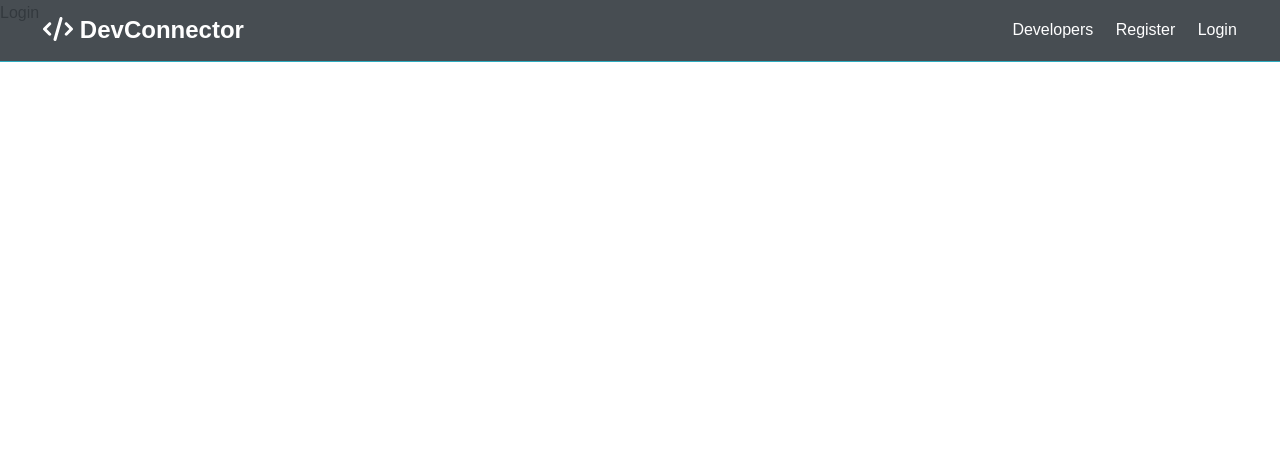
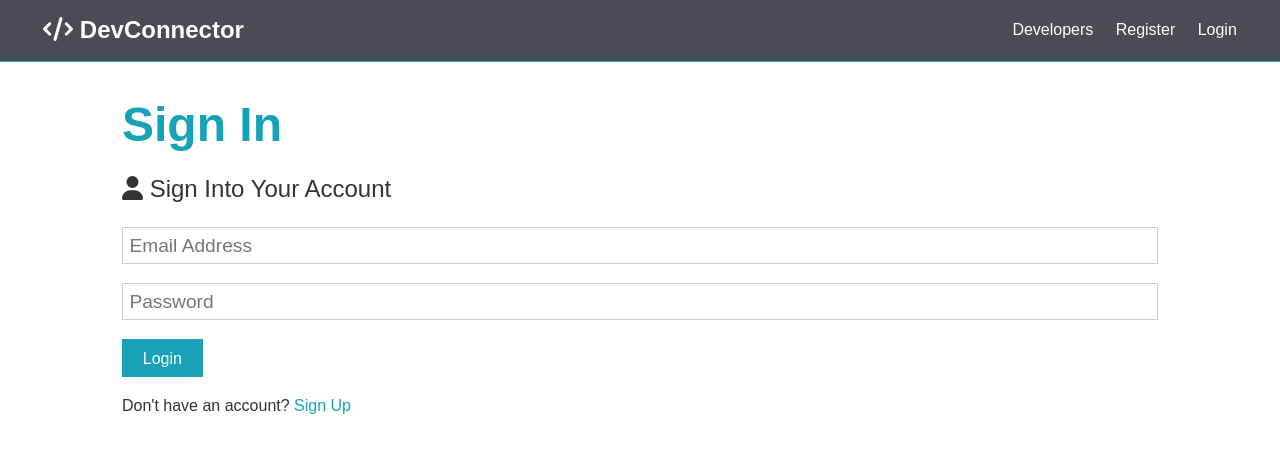
Before and after one commit to jsilver88/devconnector2023, a React (Create React App) app in the folder client/: page /login in a window 1280 px wide. Shown: the top 452 px of the page. Built offline with nearby package versions, Linux system fonts and the light colour scheme.

Commit message:
added the register and login page forms using state

```diff
--- a/client/src/components/auth/Login.js
+++ b/client/src/components/auth/Login.js
@@ -1,4 +1,60 @@
+import { useState } from "react";
+import { FontAwesomeIcon } from "@fortawesome/react-fontawesome";
+import { faUser } from "@fortawesome/free-solid-svg-icons";
+import { Link } from "react-router-dom";
+
 const Login = () => {
-  return <div>Login</div>;
+  const [formData, setFormData] = useState({
+    email: "",
+    password: "",
+  });
+
+  const { email, password } = formData;
+
+  const onChange = (e) =>
+    setFormData({ ...formData, [e.target.name]: e.target.value });
+
+  const onSubmit = (e) => {
+    e.preventDefault();
+
+    console.log("Success");
+  };
+
+  return (
+    <>
+      <section className="container">
+        <h1 className="large text-primary">Sign In</h1>
+        <p className="lead">
+          <FontAwesomeIcon icon={faUser} /> Sign Into Your Account
+        </p>
+        <form className="form" onSubmit={(e) => onSubmit(e)}>
+          <div className="form-group">
+            <input
+              type="email"
+              placeholder="Email Address"
+              name="email"
+              value={email}
+              onChange={(e) => onChange(e)}
+              required
+            />
+          </div>
+          <div className="form-group">
+            <input
+              type="password"
+              placeholder="Password"
+              name="password"
+              value={password}
+              onChange={(e) => onChange(e)}
+              minLength="6"
+            />
+          </div>
+          <input type="submit" className="btn btn-primary" value="Login" />
+        </form>
+        <p className="my-1">
+          Don't have an account? <Link to="/register">Sign Up</Link>
+        </p>
+      </section>
+    </>
+  );
 };
 export default Login;
--- a/client/src/components/auth/Register.js
+++ b/client/src/components/auth/Register.js
@@ -1,6 +1,7 @@
 import { useState } from "react";
 import { FontAwesomeIcon } from "@fortawesome/react-fontawesome";
 import { faUser } from "@fortawesome/free-solid-svg-icons";
+import { Link } from "react-router-dom";
 
 const Register = () => {
   const [formData, setFormData] = useState({
@@ -80,7 +81,7 @@
           <input type="submit" className="btn btn-primary" value="Register" />
         </form>
         <p className="my-1">
-          Already have an account? <a href="login.html">Sign In</a>
+          Already have an account? <Link to="/login">Sign In</Link>
         </p>
       </section>
     </>
```
